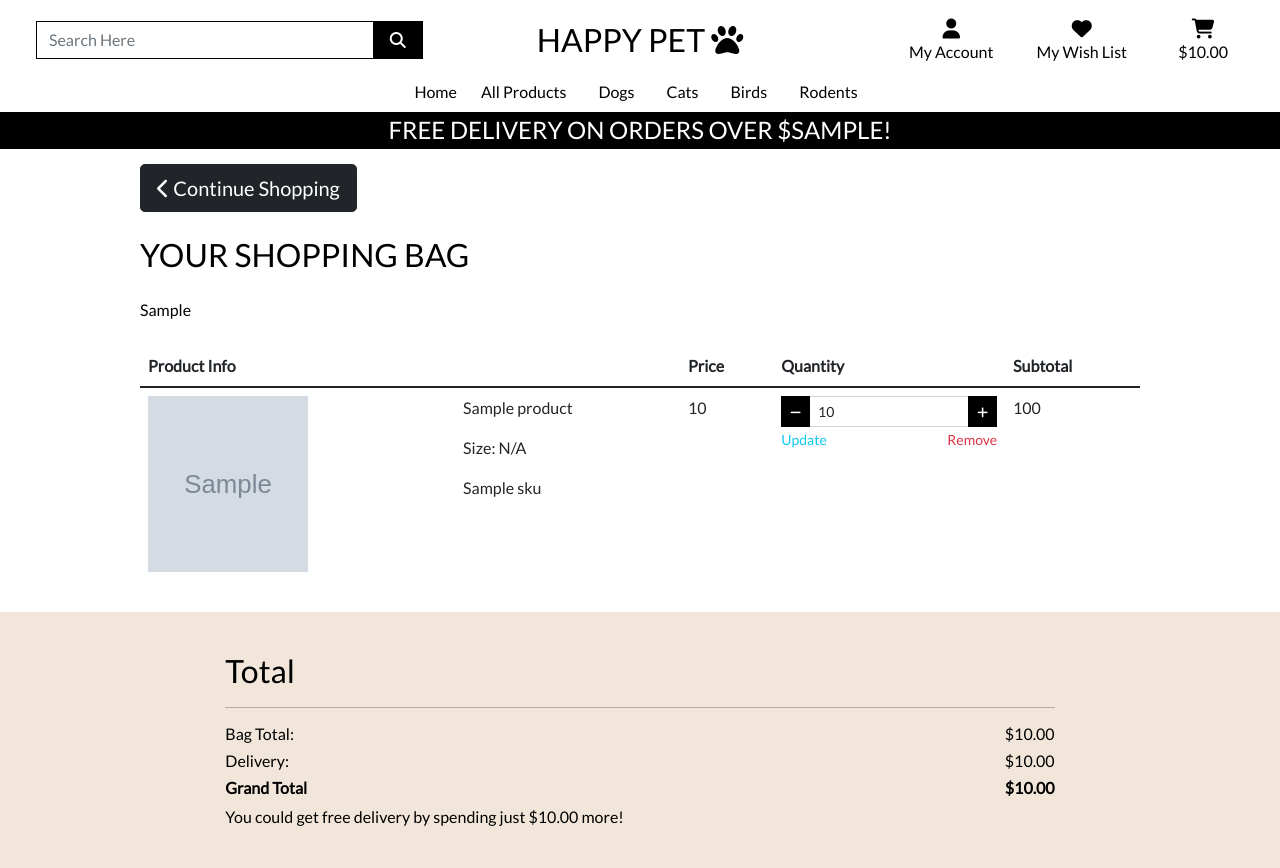
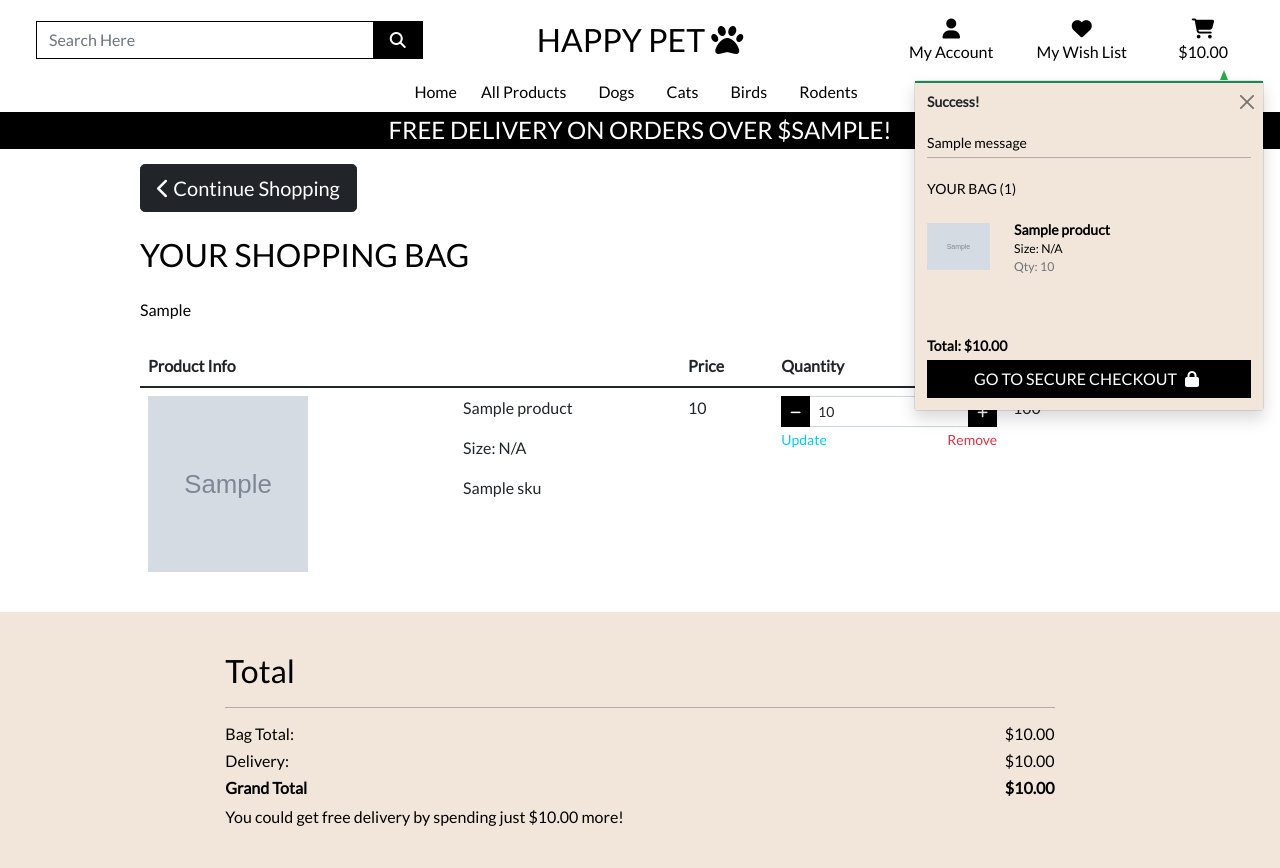
Before and after one commit to Yasi92/Happy-Pet, a Django app: template bag/templates/bag/bag.html in a window 1280 px wide. Shown: the top 868 px of the page. Run offline with Django 3.2, Linux system fonts and the light colour scheme; the template is opened without the code that fills it: most values are stand-ins (such as "Sample title", 1, 10 or a date in 2020); grey boxes marked "Sample" are stand-in pictures; one stand-in notice (Sample message) is shown; some libraries are stand-ins or nearby versions.

Commit message:
Add messages to actions in bags.views.py, add toasts to includes to display messages if exist

```diff
--- a/static/css/base.css
+++ b/static/css/base.css
@@ -312,6 +312,83 @@ span > i.carousel-control-left-black {
     display: block;
 }
 
+/* -----------------------------------------------------------------toasts */
+.message-container{
+    position: fixed;
+    top: 5rem;
+    right: 1rem;
+    z-index: 9999999;
+
+}
+
+.custom-toast{
+    overflow: visible;
+
+}
+
+.toast-capper{
+    height: 2px;
+}
+
+/* from CSS-tricks.com: https://css-tricks.com/snippets/css/css-triangle/ */
+.arrow-up {
+    width: 0;
+    height: 0;
+    border-left: 4px solid transparent;
+    border-right: 4px solid transparent;
+    border-bottom: 10px solid black;
+    position: absolute;
+    top: -10px;
+    right: 36px;
+}
+
+/* Convenience classes - colors copied from Bootstrap */
+.arrow-primary {
+    border-bottom-color: #007bff !important;
+}
+
+.arrow-secondary {
+    border-bottom-color: #6c757d !important;
+}
+
+.arrow-success {
+    border-bottom-color: #28a745 !important;
+}
+
+.arrow-danger {
+    border-bottom-color: #dc3545 !important;
+}
+
+.arrow-warning {
+    border-bottom-color: #ffc107 !important;
+}
+
+.arrow-info {
+    border-bottom-color: #17a2b8 !important;
+}
+
+.arrow-light {
+    border-bottom-color: #f8f9fa !important;
+}
+
+.arrow-dark {
+    border-bottom-color: #343a40 !important;
+}
+
+.bag-notification-wrapper {
+    height: 100px;
+    overflow-x: hidden;
+    overflow-y: auto;
+}
+
+
+.toast-header{
+    border-bottom: none;
+}
+
+
+
+
 /* ------------------------------------------------- media Queries */
 /* slightly larger container on xl screens */
 @media all and (min-width: 1200px) {
--- a/templates/base.html
+++ b/templates/base.html
@@ -137,7 +137,21 @@
         </div>
     </header>
     {% if messages %}
-    <div class="message-container"></div>
+    <div class="message-container">
+        {% for message in messages %}
+            {% with message.level as level %}
+                {% if level == 40 %}
+                    {% include 'includes/toasts/toast_error.html' %}
+                {% elif level == 30 %}
+                    {% include 'includes/toasts/toast_warning.html' %}
+                {% elif level == 25 %}
+                    {% include 'includes/toasts/toast_success.html' %}
+                {% else %}
+                    {% include 'includes/toasts/toast_info.html' %}
+                {% endif %}
+            {% endwith %}
+        {% endfor %}
+    </div>
     {% endif %}
 
     {% block page_header %}
@@ -147,6 +161,21 @@
     {% endblock %}
 
     {% block postloadjs %}
+    <script type="text/javascript">
+        // initialize bootsraap toast
+        // Initializing bootstraap 5 is taken from CI slack community.
+        let toastElList = [].slice.call(document.querySelectorAll('.toast'))
+        let toastList = toastElList.map(function (toastEl) {
+            let option = {
+                animation: true,
+                autohide: false,
+                delay: 5000,
+            }
+        let bsToast = new bootstrap.Toast(toastEl, option)
+        bsToast.show();
+        })
+
+    </script>
     {% endblock %}
 
 </body>
--- /dev/null
+++ b/templates/includes/toasts/toast_success.html
@@ -0,0 +1,59 @@
+<div class="toast custom-toast bg-light" role="alert" aria-live="assertive" aria-atomic="true" data-autohide="false">
+	<div class="arrow-up arrow-success"></div>
+	<div class="w-100 toast-capper bg-success"></div>
+	<div class="toast-header bg-light text-dark">
+		<strong class="me-auto">Success!</strong>
+		<button type="button" class="btn-close" data-bs-dismiss="toast" aria-label="Close"></button>
+	</div>
+	<div class="toast-body bg-light">
+		<div class="row">
+			<div class="col">
+				{{ message }}
+				<hr class="mt-1 mb-3 w-100">
+			</div>
+		</div>
+		{% if grand_total %}
+		<p class="logo-font bg-light text-black py-1">Your Bag ({{ product_count }})</p>
+		<div class="bag-notification-wrapper">
+			{% for item in bag_items %}
+			<div class="row">
+				<div class="col-3 my-1">
+					{% if item.product.image1 %}
+					<img class="w-100" src="{{ item.product.image1.url }}" alt="{{ item.product.name }}">
+					{% else %}
+					<img class="w-100" src="{{ MEDIA_URL }}noimage.png" alt="{{ item.product.name }}">
+					{% endif %}
+				</div>
+				<div class="col-9">
+					<p class="my-0"><strong>{{ item.product.name }}</strong></p>
+					<p class="my-0 small">Size:
+						{% if item.product.has_sizes %}{{ item.size|upper }}{% else %}N/A{% endif %}</p>
+					<p class="my-0 small text-muted">Qty: {{ item.quantity }}</p>
+				</div>
+			</div>
+			{% endfor %}
+		</div>
+		<div class="row">
+			<div class="col">
+				<strong>
+					<p class="mt-3 mb-1 text-black">
+						Total{% if free_delivery_delta > 0 %} (Exc. delivery){% endif %}:
+						<span class="float-right">${{ total|floatformat:2 }}</span>
+					</p>
+				</strong>
+				{% if free_delivery_delta > 0 %}
+				<p class="mb-0 p-2 bg-warning shadow-sm text-black text-center">
+					Spend <strong>${{ free_delivery_delta }}</strong> more to get free next day delivery!
+				</p>
+				{% endif %}
+				<a href="{% url 'bag' %}" class="btn btn-black btn-block rounded-0 text-center w-100">
+					<span class="text-uppercase">Go To Secure Checkout</span>
+					<span class="icon">
+						<i class="fas fa-lock"></i>
+					</span>
+				</a>
+			</div>
+		</div>
+		{% endif %}
+	</div>
+</div>
```
Also changed, not shown: bag/views.py (+56 -1 lines), templates/includes/toasts/toast_error.html (added, +14 -0 lines), templates/includes/toasts/toast_info.html (added, +14 -0 lines), templates/includes/toasts/toast_warning.html (added, +14 -0 lines).
